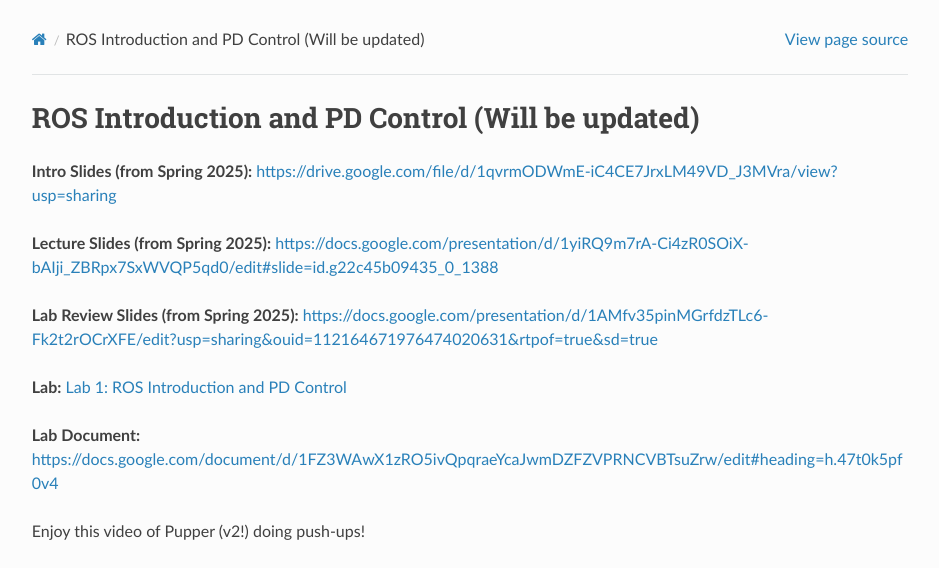
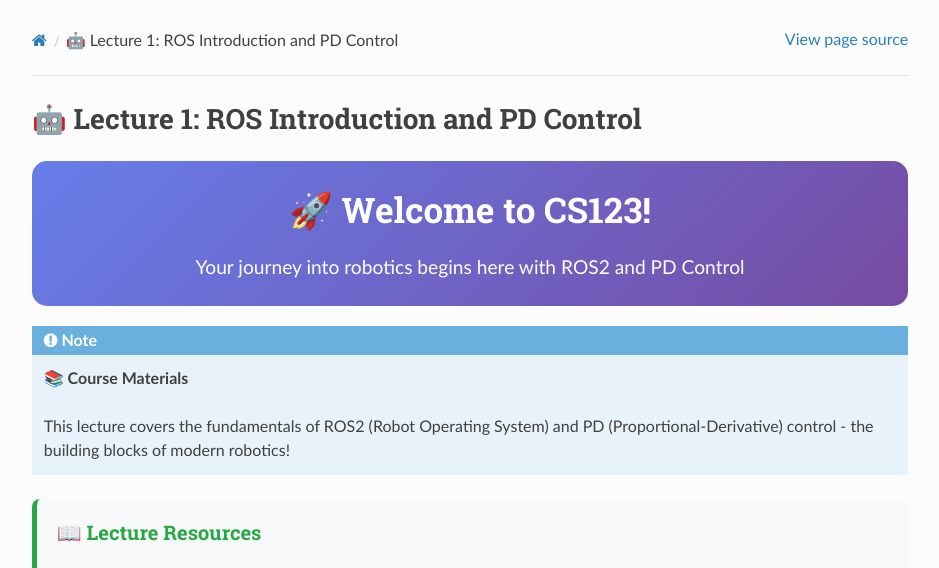
Before and after one commit to cs123-stanford/cs123-stanford, a Sphinx documentation site: the page built from docs/schedule/lectures/fall-25/lec-1.rst, in a window 1280 px wide and 1400 px high. Shown: the top 568 px of the window, without its empty margins (320-1259 px from the left). Built offline with Sphinx 7.4.7 and the Read the Docs theme 3.1.0, drawn with Linux system fonts in a browser that asks for light colours; some of the changed text lies outside the part shown; grey boxes are pictures that could not be loaded.

Commit message:
fixing look of lab 1 document

```diff
--- a/docs/schedule/lectures/fall-25/lec-1.rst
+++ b/docs/schedule/lectures/fall-25/lec-1.rst
@@ -1,18 +1,99 @@
-ROS Introduction and PD Control (Will be updated)
-===============================================
+🤖 Lecture 1: ROS Introduction and PD Control
+============================================
 
-**Intro Slides (from Spring 2025):** https://drive.google.com/file/d/1qvrmODWmE-iC4CE7JrxLM49VD_J3MVra/view?usp=sharing
+.. raw:: html
 
-**Lecture Slides (from Spring 2025):** https://docs.google.com/presentation/d/1yiRQ9m7rA-Ci4zR0SOiX-bAIji_ZBRpx7SxWVQP5qd0/edit#slide=id.g22c45b09435_0_1388
+   <div style="background: linear-gradient(135deg, #667eea 0%, #764ba2 100%); color: white; padding: 25px; border-radius: 15px; margin: 20px 0; text-align: center;">
+   <h2 style="color: white; margin-top: 0; font-size: 2.2em;">🚀 Welcome to CS123!</h2>
+   <p style="margin-bottom: 0; font-size: 1.2em;">Your journey into robotics begins here with ROS2 and PD Control</p>
+   </div>
 
-**Lab Review Slides (from Spring 2025):** https://docs.google.com/presentation/d/1AMfv35pinMGrfdzTLc6-Fk2t2rOCrXFE/edit?usp=sharing&ouid=112164671976474020631&rtpof=true&sd=true
+.. note::
+   **📚 Course Materials**
 
-**Lab:** :doc:`../../labs/fall-25/lab-1`
+   This lecture covers the fundamentals of ROS2 (Robot Operating System) and PD (Proportional-Derivative) control - the building blocks of modern robotics!
 
-**Lab Document:** https://docs.google.com/document/d/1FZ3WAwX1zRO5ivQpqraeYcaJwmDZFZVPRNCVBTsuZrw/edit#heading=h.47t0k5pf0v4
+.. raw:: html
 
-Enjoy this video of Pupper (v2!) doing push-ups!
+   <div style="background: #f8f9fa; border-left: 5px solid #28a745; padding: 20px; margin: 20px 0; border-radius: 8px;">
+   <h3 style="color: #28a745; margin-top: 0;">📖 Lecture Resources</h3>
+   <div style="display: grid; grid-template-columns: repeat(auto-fit, minmax(300px, 1fr)); gap: 15px; margin-top: 15px;">
+   </div>
+   </div>
+
+.. raw:: html
+
+   <div style="display: grid; grid-template-columns: repeat(auto-fit, minmax(300px, 1fr)); gap: 20px; margin: 20px 0;">
+
+   <div style="background: linear-gradient(135deg, #ff6b6b 0%, #ee5a24 100%); color: white; padding: 20px; border-radius: 10px; text-align: center;">
+   <h4 style="color: white; margin-top: 0;">🎯 Intro Slides</h4>
+   <p style="margin: 10px 0;">Course overview and introduction</p>
+   <a href="https://drive.google.com/file/d/1qvrmODWmE-iC4CE7JrxLM49VD_J3MVra/view?usp=sharing" target="_blank" style="color: white; text-decoration: none; font-weight: bold; background: rgba(255,255,255,0.2); padding: 8px 15px; border-radius: 5px; display: inline-block;">📄 View Slides</a>
+   </div>
+
+   <div style="background: linear-gradient(135deg, #4ecdc4 0%, #44a08d 100%); color: white; padding: 20px; border-radius: 10px; text-align: center;">
+   <h4 style="color: white; margin-top: 0;">🎓 Main Lecture</h4>
+   <p style="margin: 10px 0;">ROS2 and PD Control concepts</p>
+   <a href="https://docs.google.com/presentation/d/1yiRQ9m7rA-Ci4zR0SOiX-bAIji_ZBRpx7SxWVQP5qd0/edit#slide=id.g22c45b09435_0_1388" target="_blank" style="color: white; text-decoration: none; font-weight: bold; background: rgba(255,255,255,0.2); padding: 8px 15px; border-radius: 5px; display: inline-block;">📊 View Slides</a>
+   </div>
+
+   <div style="background: linear-gradient(135deg, #a8edea 0%, #fed6e3 100%); color: #333; padding: 20px; border-radius: 10px; text-align: center;">
+   <h4 style="color: #333; margin-top: 0;">🔬 Lab Review</h4>
+   <p style="margin: 10px 0;">Hands-on lab walkthrough</p>
+   <a href="https://docs.google.com/presentation/d/1AMfv35pinMGrfdzTLc6-Fk2t2rOCrXFE/edit?usp=sharing&ouid=112164671976474020631&rtpof=true&sd=true" target="_blank" style="color: #333; text-decoration: none; font-weight: bold; background: rgba(0,0,0,0.1); padding: 8px 15px; border-radius: 5px; display: inline-block;">📋 View Slides</a>
+   </div>
+
+   </div>
+
+.. raw:: html
+
+   <div style="background: #fff3cd; border-left: 5px solid #ffc107; padding: 20px; margin: 20px 0; border-radius: 8px;">
+   <h3 style="color: #856404; margin-top: 0;">🛠️ Hands-On Lab</h3>
+   <p style="margin: 10px 0;">Put theory into practice with your first robotics lab!</p>
+   <div style="display: flex; gap: 15px; flex-wrap: wrap; margin-top: 15px;">
+   <a href="../../labs/fall-25/lab-1.html" style="background: #ffc107; color: #333; text-decoration: none; font-weight: bold; padding: 10px 20px; border-radius: 5px; display: inline-block;">🔬 Lab 1: ROS & PD Control</a>
+   <a href="https://docs.google.com/document/d/1FZ3WAwX1zRO5ivQpqraeYcaJwmDZFZVPRNCVBTsuZrw/edit#heading=h.47t0k5pf0v4" target="_blank" style="background: #17a2b8; color: white; text-decoration: none; font-weight: bold; padding: 10px 20px; border-radius: 5px; display: inline-block;">📝 Lab Document</a>
+   </div>
+   </div>
+
+.. raw:: html
+
+   <div style="background: linear-gradient(135deg, #667eea 0%, #764ba2 100%); color: white; padding: 25px; border-radius: 15px; margin: 30px 0; text-align: center;">
+   <h3 style="color: white; margin-top: 0;">🏋️ Meet Pupper v2!</h3>
+   <p style="margin-bottom: 20px; font-size: 1.1em;">Watch our amazing robot doing push-ups - this is what you'll be programming!</p>
+   </div>
 
 .. youtube:: io4QuRr5GCA
-   :width: 640
-   :height: 480
+   :width: 720
+   :height: 405
+   :align: center
+
+.. raw:: html
+
+   <div style="background: linear-gradient(135deg, #11998e 0%, #38ef7d 100%); color: white; padding: 25px; border-radius: 15px; margin: 30px 0; text-align: center;">
+   <h3 style="color: white; margin-top: 0;">🎯 What You'll Learn Today</h3>
+   <div style="display: grid; grid-template-columns: repeat(auto-fit, minmax(250px, 1fr)); gap: 20px; margin-top: 20px;">
+   <div style="background: rgba(255,255,255,0.2); padding: 15px; border-radius: 8px;">
+   <h4 style="color: white; margin-top: 0;">🤖 ROS2 Basics</h4>
+   <p style="margin: 0;">Understanding the Robot Operating System</p>
+   </div>
+   <div style="background: rgba(255,255,255,0.2); padding: 15px; border-radius: 8px;">
+   <h4 style="color: white; margin-top: 0;">⚡ PD Control</h4>
+   <p style="margin: 0;">Proportional-Derivative control theory</p>
+   </div>
+   <div style="background: rgba(255,255,255,0.2); padding: 15px; border-radius: 8px;">
+   <h4 style="color: white; margin-top: 0;">🔧 Hands-On</h4>
+   <p style="margin: 0;">Programming your first robot control</p>
+   </div>
+   </div>
+   </div>
+
+.. tip::
+   **💡 Pro Tip**
+
+   Make sure to follow along with the lab after the lecture - hands-on experience is crucial for understanding robotics concepts!
+
+.. warning::
+   **⚠️ Important Note**
+
+   This content is from Spring 2025 and will be updated for Fall 2025. The core concepts remain the same, but some details may change.
```
